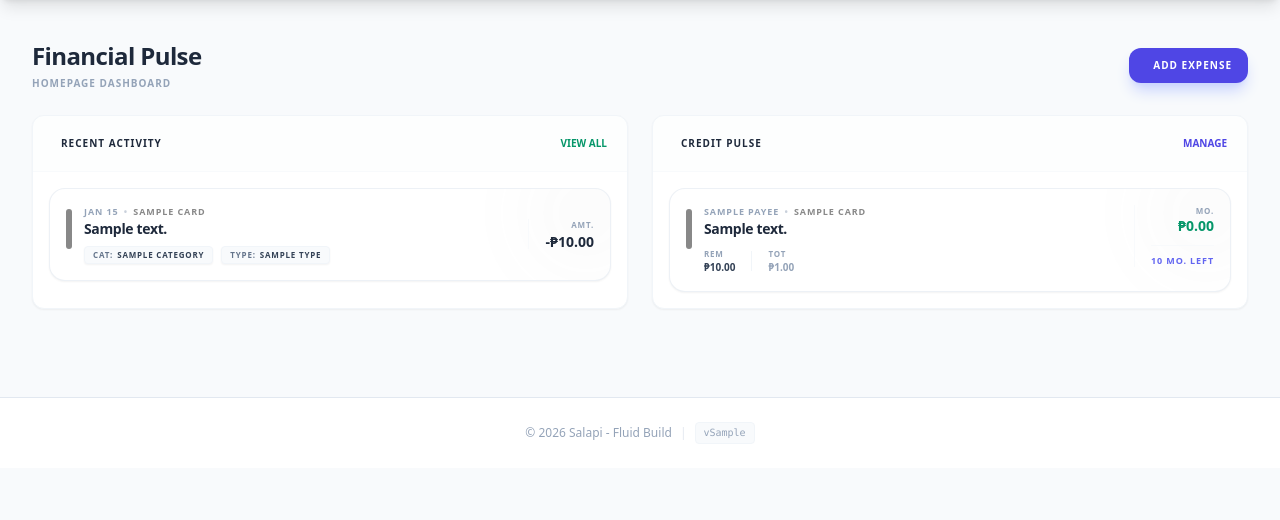
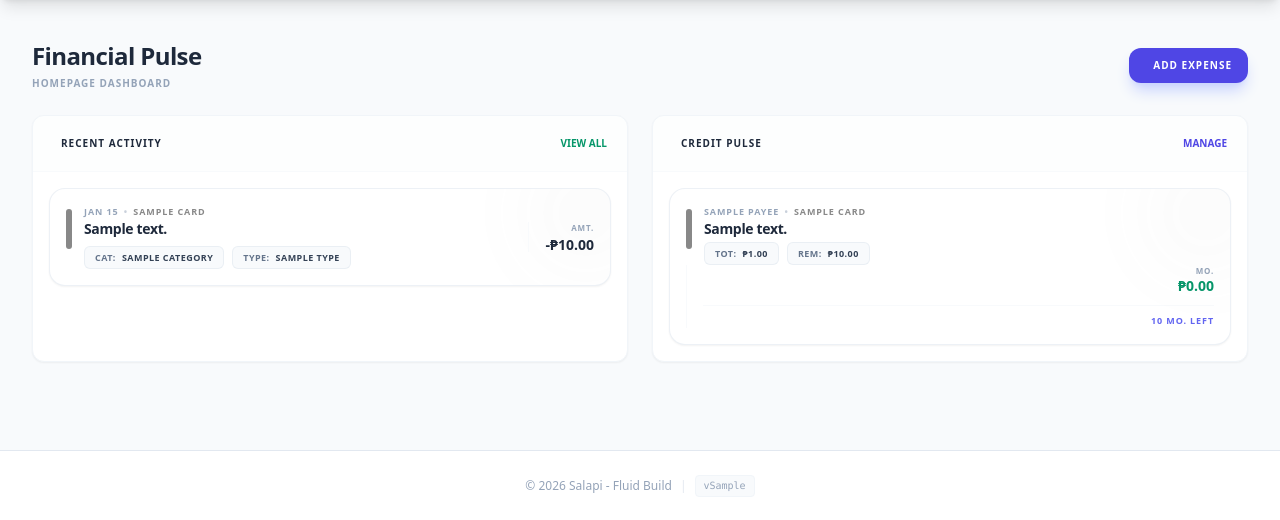
Before and after one commit to leirajyer/financial-tracker, a Python web app: template templates/index.html in a window 1280 px wide. Shown: the part 86-606 px from the top of the page. Run offline with Jinja, Linux system fonts and the light colour scheme; the template is opened without the code that fills it: most values are stand-ins (such as "Sample title", 1, 10 or a date in 2020); some libraries are stand-ins or nearby versions.

Commit message:
UI: Unify metric pills across all card views with flat, elegant rounded design

```diff
--- a/templates/cashflow/full.html
+++ b/templates/cashflow/full.html
@@ -103,12 +103,12 @@
 
                         <div class="flex flex-wrap gap-2 mt-2">
                             {% if tx.category %}
-                            <span class="inline-flex items-center gap-1 px-2 py-0.5 rounded shadow-sm bg-slate-50 border border-slate-100 text-[8px] font-bold text-slate-500 uppercase tracking-widest">
+                            <span class="inline-flex items-baseline gap-1.5 px-2.5 py-1 rounded-md bg-slate-50 border border-slate-200/60 text-[9px] font-bold text-slate-500 uppercase tracking-wider">
                                 CAT: <span class="font-black text-slate-700">{{ tx.category.name }}</span>
                             </span>
                             {% endif %}
-                            <span class="inline-flex items-center gap-1 px-2 py-0.5 rounded shadow-sm bg-slate-50 border border-slate-100 text-[8px] font-bold text-slate-500 uppercase tracking-widest">
-                                TYPE: <span class="font-black {{ 'text-emerald-600' if tx.type == 'income' else 'text-slate-700' }}">{{ tx.type }}</span>
+                            <span class="inline-flex items-baseline gap-1.5 px-2.5 py-1 rounded-md bg-slate-50 border border-slate-200/60 text-[9px] font-bold text-slate-500 uppercase tracking-wider">
+                                TYPE: <span class="font-black text-slate-700">{{ tx.type }}</span>
                             </span>
                         </div>
                     </div>
--- a/templates/cashflow/summary.html
+++ b/templates/cashflow/summary.html
@@ -26,12 +26,12 @@
 
                     <div class="flex flex-wrap gap-2 mt-2">
                         {% if item.category %}
-                        <span class="inline-flex items-center gap-1 px-2 py-0.5 rounded shadow-sm bg-slate-50 border border-slate-100 text-[8px] font-bold text-slate-500 uppercase tracking-widest">
+                        <span class="inline-flex items-baseline gap-1.5 px-2.5 py-1 rounded-md bg-slate-50 border border-slate-200/60 text-[9px] font-bold text-slate-500 uppercase tracking-wider">
                             CAT: <span class="font-black text-slate-700">{{ item.category.name }}</span>
                         </span>
                         {% endif %}
-                        <span class="inline-flex items-center gap-1 px-2 py-0.5 rounded shadow-sm bg-slate-50 border border-slate-100 text-[8px] font-bold text-slate-500 uppercase tracking-widest">
-                            TYPE: <span class="font-black {{ 'text-emerald-600' if item.type == 'income' else 'text-slate-700' }}">{{ item.type }}</span>
+                        <span class="inline-flex items-baseline gap-1.5 px-2.5 py-1 rounded-md bg-slate-50 border border-slate-200/60 text-[9px] font-bold text-slate-500 uppercase tracking-wider">
+                            TYPE: <span class="font-black text-slate-700">{{ item.type }}</span>
                         </span>
                     </div>
                 </div>
--- a/templates/installments/summary.html
+++ b/templates/installments/summary.html
@@ -30,17 +30,15 @@
                     </div>
 
                     <h4 class="text-sm font-black text-slate-800 tracking-tight leading-tight">{{ inst.description }}</h4>
-
-                    <div class="flex items-center gap-4 mt-2.5">
-                        <div class="flex flex-col">
-                            <span class="text-[8px] font-bold text-slate-400 uppercase tracking-widest">REM</span>
-                            <span class="text-[10px] font-black text-slate-700">₱{{ "{:,.2f}".format(inst.get_remaining_balance()) }}</span>
-                        </div>
-                        <div class="w-px h-5 bg-slate-100"></div>
-                        <div class="flex flex-col">
-                            <span class="text-[8px] font-bold text-slate-400 uppercase tracking-widest">TOT</span>
-                            <span class="text-[10px] font-black text-slate-400">₱{{ "{:,.2f}".format(inst.total_to_pay or 0.0) }}</span>
-                        </div>
+                    <!-- Total Price & Remaining Balance Pills -->
+            <div class="flex flex-wrap gap-2 mt-1">
+                <span class="inline-flex items-baseline gap-1.5 px-2.5 py-1 rounded-md bg-slate-50 border border-slate-200/60 text-[9px] font-bold text-slate-500 uppercase tracking-wider">
+                    TOT: <span class="font-black text-slate-700">₱{{ "{:,.2f}".format(inst.total_to_pay or 0.0) }}</span>
+                </span>
+                <span class="inline-flex items-baseline gap-1.5 px-2.5 py-1 rounded-md bg-slate-50 border border-slate-200/60 text-[9px] font-bold text-slate-500 uppercase tracking-wider">
+                    REM: <span class="font-black text-slate-700">₱{{ "{:,.2f}".format(inst.get_remaining_balance()) }}</span>
+                </span>
+            </div>
                     </div>
                 </div>
             </div>
```
Also changed, not shown: templates/installments/full.html (+16 -20 lines), test_index.py (added, +37 -0 lines).
